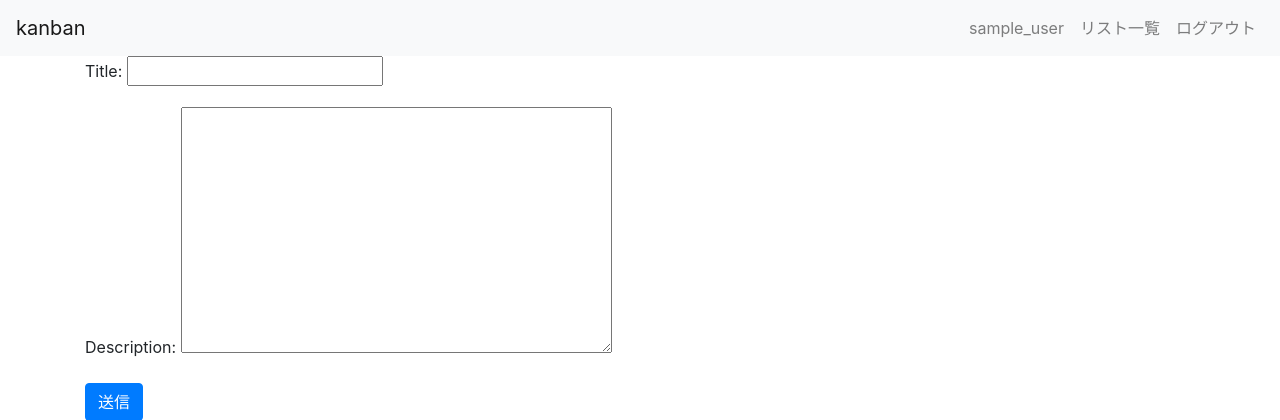
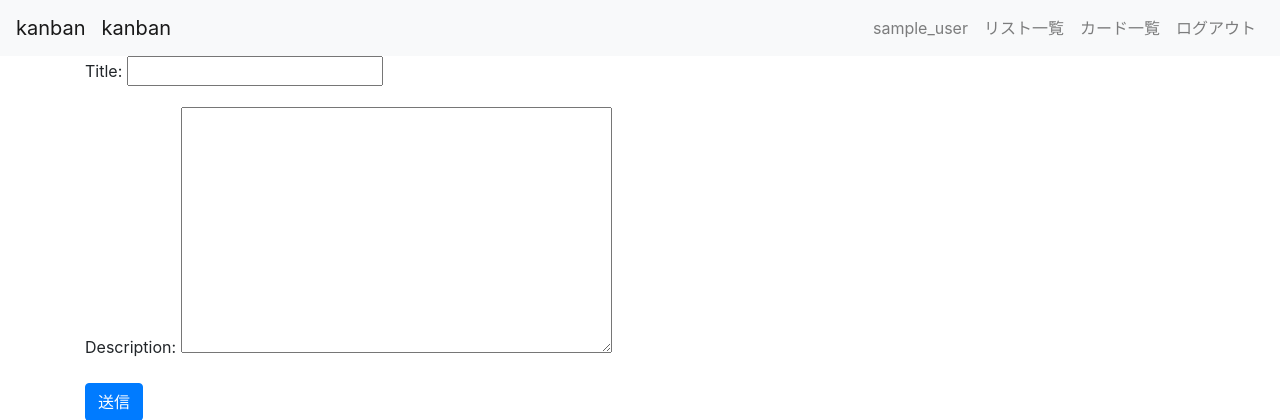
Before and after one commit to tankazuki/trello_copy, a Django app: page /kanban/cards/create/1 in a window 1280 px wide. Shown: the top 420 px of the page. Run offline with Django 3.2, Linux system fonts and the light colour scheme; a user stored in the database is signed in; some libraries are stand-ins or nearby versions.

Commit message:
Cardの追加とindexページの条件分岐の追加

```diff
--- a/kanban/templates/kanban/base.html
+++ b/kanban/templates/kanban/base.html
@@ -13,6 +13,11 @@
   <body>
     <header>
       <nav class="navbar navbar-expand-lg navbar-light bg-light fixed-top"> <!-- fixed-topを追加 -->
+        {% if request.user.is_authenticated %}
+        <a class="navbar-brand" href="{% url 'kanban:home' %}">kanban</a>
+        {% else %}
+        <a class="navbar-brand" href="{% url 'kanban:index' %}">kanban</a>
+        {% endif %}
         <a class="navbar-brand" href="{% url 'kanban:index' %}">kanban</a>
         <button class="navbar-toggler" type="button" data-toggle="collapse" data-target="#navbarSupportedContent" aria-controls="navbarSupportedContent" aria-expanded="false" aria-label="Toggle navigation">
           <span class="navbar-toggler-icon"></span>
@@ -27,6 +32,9 @@
             </li>
             <li class="nav-item">
               <a class="nav-link" href="{% url 'kanban:lists_list' %}">リスト一覧</a>
+            </li>
+            <li class="nav-item">
+              <a class="nav-link" href="{% url 'kanban:cards_list' %}">カード一覧</a>
             </li>
             <li class="nav-item">
               <a class="nav-link" href="{% url 'logout' %}">ログアウト</a>
```
